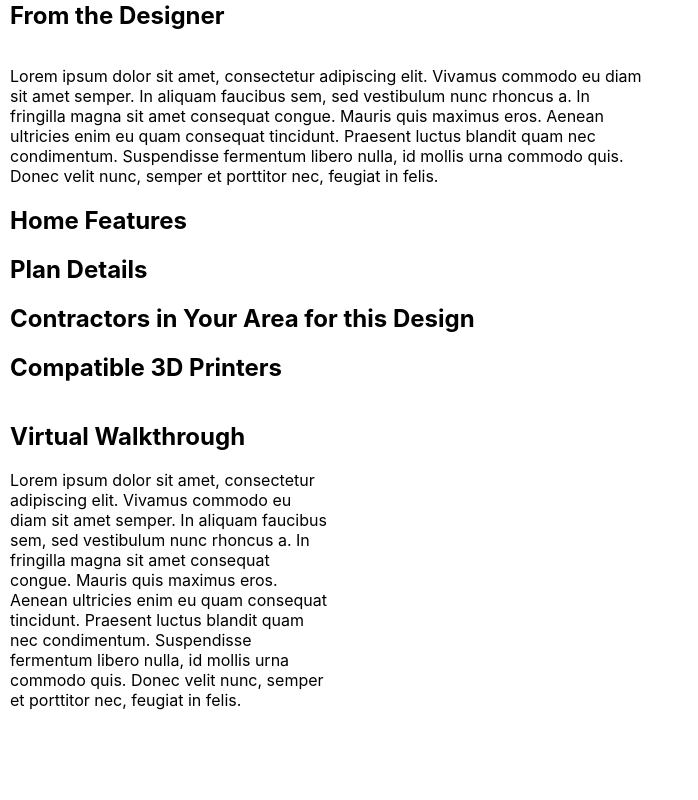
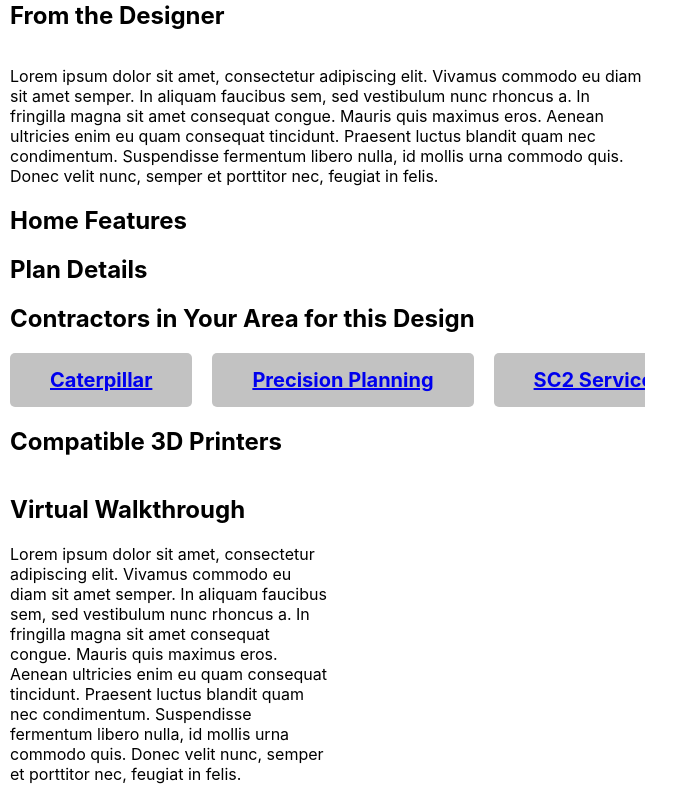
Before and after one commit to kmagana5/Course-Project-2, a React (Create React App) app in the folder client/: page /productpage in a window 1280 px wide. Shown: the part 656-1456 px from the top of the page, without its empty margins (0-698 px from the left). Before the commit the page ends 1382 px from the top, so only its background shows below. Built offline with nearby package versions, Linux system fonts and the light colour scheme.

Commit message:
Scroll menu for contractors

```diff
--- /dev/null
+++ b/client/src/components/ScrollMenu.js
@@ -0,0 +1,70 @@
+import React from "react";
+import '../styles/ScrollMenu.css'; //for scroll menu look
+
+const ScrollMenu = () => {
+
+    return(
+        <div class="hscroll">
+            <div class="boxes">
+                <a href="https://www.caterpillar.com/" target="_blank">Caterpillar</a>
+            </div>
+
+            <div class="boxes">
+                <a href="https://www.ppi.us/" target="_blank">Precision Planning</a>
+            </div>
+
+            <div class="boxes">
+                <a href="https://www.sc2services.com/" target="_blank">SC2 Services</a>
+            </div>
+
+            <div class="boxes">
+                <a href="https://www.ltts.com/" target="_blank">L&T Technology Services</a>
+            </div>
+
+            <div class="boxes">
+                <a href="https://qualityconstruction.com/" target="_blank">Quality Constructions</a>
+            </div>
+
+            <div class="boxes">
+                <a href="https://skydesign.com/" target="_blank">Skyline Designs</a>
+            </div>
+
+            <div class="boxes">
+                <a href="https://riverfrontrenovations.com/" target="_blank">RiverFront Renovations</a>
+            </div>
+
+            <div class="boxes">
+                <a href="https://www.pm-renovations.com/" target="_blank">Greenfield Landscaping</a>
+            </div>
+
+            <div class="boxes">
+                <a href="https://homesbypinnacle.com/" target="_blank">Pinnacle Constructive Solutions</a>
+            </div>
+
+            <div class="boxes">
+                <a href="https://www.harborhomerenovations.com/" target="_blank">Harbor Home Improvements</a>
+            </div>
+
+            <div class="boxes">
+                <a href="https://summitdb.com/" target="_blank">Summit Architecture Co.</a>
+            </div>
+
+            <div class="boxes">
+                <a href="https://www.sterling-engineering.com/" target="_blank">Sterling Engineering</a>
+            </div>
+
+            <div class="boxes">
+                <a href="https://ecobuildplus.com/" target="_blank">EcoSolutions Builders</a>
+            </div>
+
+        </div>
+
+        /*others to add later
+
+
+        */
+
+    );
+}
+
+export default ScrollMenu;
--- a/client/src/pages/productpage.js
+++ b/client/src/pages/productpage.js
@@ -1,6 +1,8 @@
 import React, { useState } from "react";
 import Rating from "../components/Rating";
 import "../styles/Rating.css";
+import ScrollMenu from "../components/ScrollMenu";
+import "../styles/ScrollMenu.css";
 import axios from 'axios';
 
 const ProductPage = () => {
@@ -50,6 +52,7 @@ const ProductPage = () => {
                 <h2>Home Features</h2>
                 <h2>Plan Details</h2>
                 <h2>Contractors in Your Area for this Design</h2>
+                <ScrollMenu></ScrollMenu>
                 <h2>Compatible 3D Printers</h2>
             </div>
             <div style={{ display: "flex" }}>
--- /dev/null
+++ b/client/src/styles/ScrollMenu.css
@@ -0,0 +1,24 @@
+.hscroll{
+    display: flex;
+    overflow-x: scroll;
+    overflow-y: hidden;
+    white-space: nowrap;
+}
+
+.boxes:hover{
+    background-color: #ffc700;
+    box-shadow: 0 4px 8px 0 rgba(0, 0, 0, 0.2), 0 6px 20px 0 rgba(0, 0, 0, 0.19);
+}
+
+.boxes{
+    background-color: #c2c2c2;
+    border: none;
+    margin-right: 20px;
+    padding: 15px 40px;
+    text-align: center;
+    text-decoration: none;
+    display: inline-block;
+    font-size: 20px;
+    font-weight: bold;
+    border-radius: 5px;
+}
```
